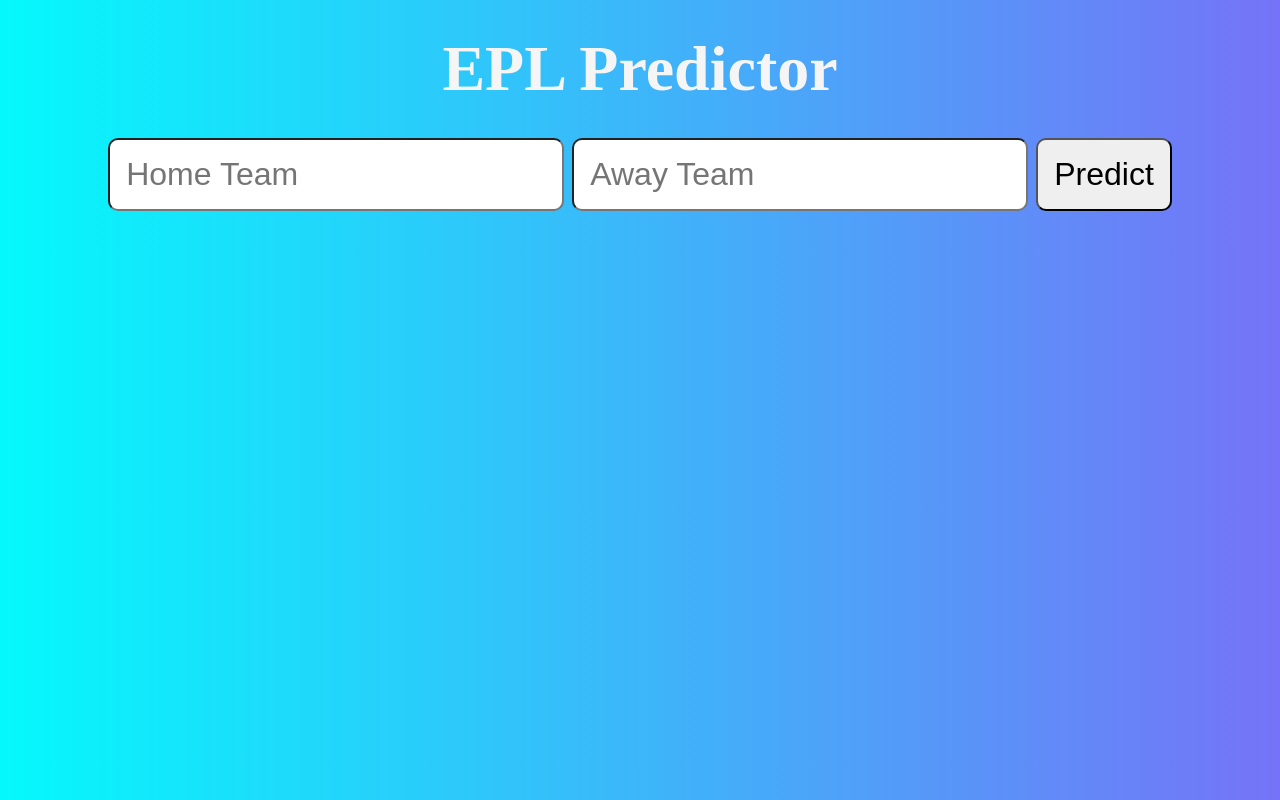
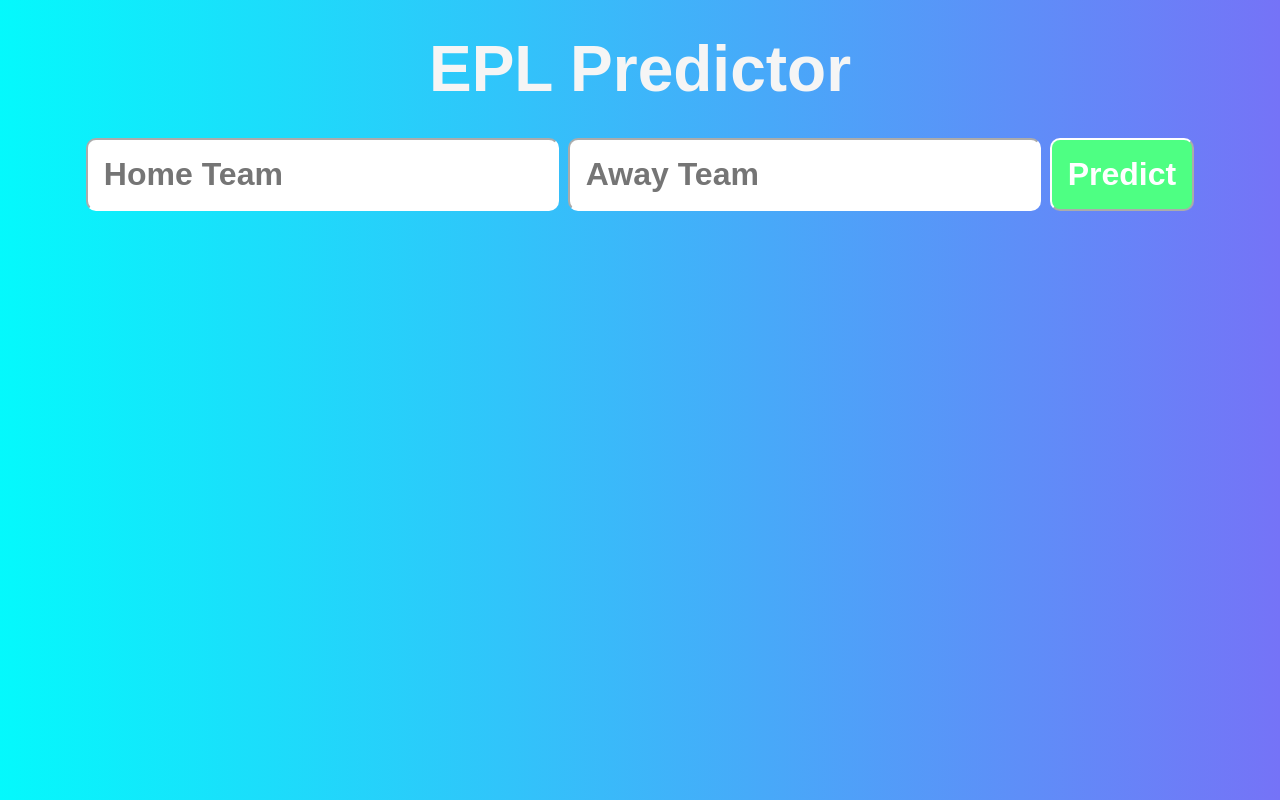
Before and after one commit to agliucci/EPLPredictor, a Flask app: page / in a window 1280 px wide. Run offline with Flask 3, Linux system fonts and the light colour scheme; parts of the project's set-up code (start-up, migrations or seed data) failed here and were passed over.

Commit message:
Changed fonts and colors. Corrected input validation.

```diff
--- a/app.py
+++ b/app.py
@@ -85,7 +85,7 @@ def predict():
             predicted_outcome = home_team + " Win"
         else:
             predicted_outcome = away_team + " Win"
-        if home_team and away_team not in df:
+        if home_team not in df["HomeTeam"].values or away_team not in df["AwayTeam"].values:
             return render_template('index.html', prediction_text="Please enter valid teams", prediction_made=True)
         else:
             return render_template('index.html', prediction_text=f"Predicted Outcome: {predicted_outcome}", prediction_made=True)
--- a/static/styles/style.css
+++ b/static/styles/style.css
@@ -14,11 +14,38 @@ body {
     align-items: center;
     gap: 2rem;
     font-size: 2rem;
-
+    font-family: 'Gotham', sans-serif;
 }
 
-input, button {
+input {
     font-size: 2rem;
     padding: 1rem;
     border-radius: 10px;
+    border-color: white;
+    font-weight: bold;
 }
+
+button {
+    font-size: 2rem;
+    padding: 1rem;
+    border-radius: 10px;
+    background-color: #4eff83;
+    border-color: white;
+    font-weight: bold;
+    color: white;
+}
+
+
+#try-again {
+    font-size: 2rem;
+    padding: 1rem;
+    border-radius: 10px;
+    background-color: #4eff83;
+    font-weight: bold;
+    color: white;
+}
+
+#prediction {
+    font-weight: bold;
+    color: white;
+}
--- a/templates/index.html
+++ b/templates/index.html
@@ -21,7 +21,7 @@
     </div>
 
     {% if prediction_made %}
-    <button class = "button">
+    <button id="try-again">
         <a href="/">Try again</a>
     </button>
     {% endif %}
```
